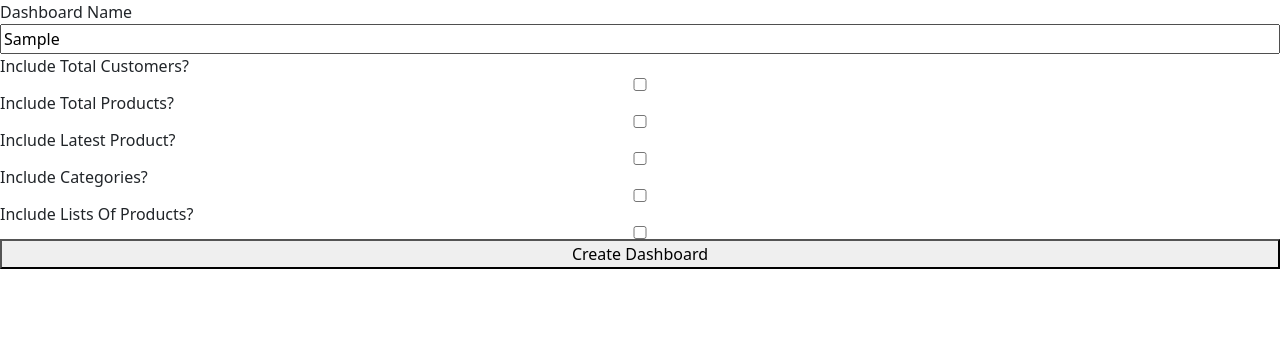
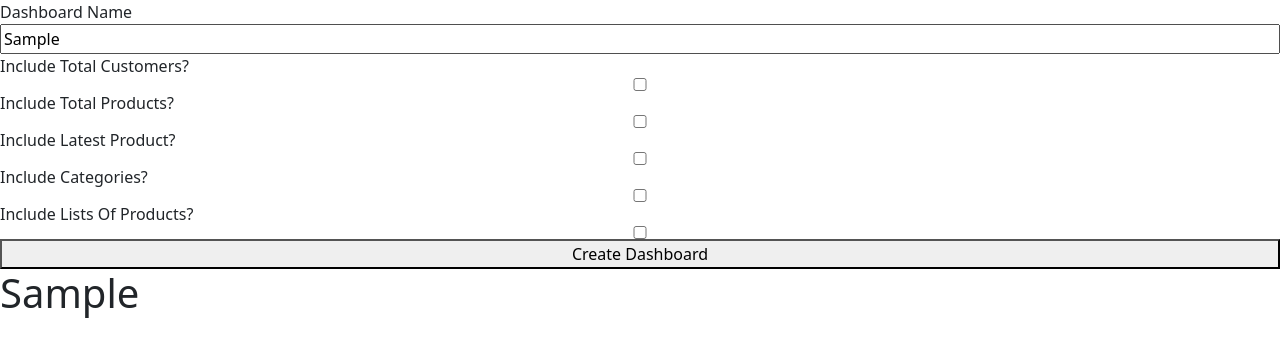
Before and after one commit to stevenespinal/dashboard-redux, a React (Create React App) app: page /create in a window 1280 px wide. Both pictures are taken after typing "Sample" into the empty fields and a click on the button "Create Dashboard". Shown: the top 356 px of the page. Built offline with nearby package versions, Linux system fonts and the light colour scheme.

Commit message:
After creating dashboard item, it renders to the screen

```diff
--- a/src/Pages/CreateDashboard.js
+++ b/src/Pages/CreateDashboard.js
@@ -1,5 +1,6 @@
 import { useState, useEffect } from "react";
 import { useDispatch } from "react-redux";
+import DashboardList from "../components/DashboardList";
 import { createDashboards } from "../redux/actions/dashboards";
 // use bootstrap ui after logic finished
 const CreateDashboard = () => {
@@ -81,6 +82,8 @@ const CreateDashboard = () => {
         onChange={(e) => setListOfProducts(!listOfProducts)}
       />
       <button type="submit">Create Dashboard</button>
+
+      <DashboardList />
     </form>
   );
 };
--- /dev/null
+++ b/src/components/DashboardList.js
@@ -0,0 +1,34 @@
+import { useSelector } from "react-redux";
+import { Spinner } from "react-bootstrap";
+import Categories from "./Categories";
+import ProductList from "./ProductList";
+import TotalCustomers from "./TotalCustomers";
+import TotalProducts from "./TotalProducts";
+const DashboardList = () => {
+  const { dashboards, loading } = useSelector(
+    ({ createDashboard }) => createDashboard
+  );
+
+  return loading ? (
+    <Spinner animation="border" role="status">
+      <span className="visually-hidden">Loading...</span>
+    </Spinner>
+  ) : (
+    <div style={{ display: "grid", gridTemplateColumns: "1fr" }}>
+      {dashboards.map((dash) => {
+        console.log("dahs", dash);
+        return (
+          <div style={{ display: "flex", flexDirection: "column" }}>
+            <h1>{dash.name}</h1>
+            <h6>{dash.categories && <Categories />}</h6>
+            <h6>{dash.listOfProducts && <ProductList />}</h6>
+            <h6>{dash.totalCustomers && <TotalCustomers />}</h6>
+            <h6>{dash.totalCustomers && <TotalProducts />}</h6>
+          </div>
+        );
+      })}
+    </div>
+  );
+};
+
+export default DashboardList;
--- a/src/redux/reducers/dashboardReducer.js
+++ b/src/redux/reducers/dashboardReducer.js
@@ -10,7 +10,6 @@ export const createDashboard = (state = { dashboards: [] }, action) => {
     case CREATE_DASHBOARD_REQUEST:
       return { ...state, loading: true };
     case CREATE_DASHBOARD_SUCCESS:
-      console.log(state);
       return {
         ...state,
         loading: false,
```
